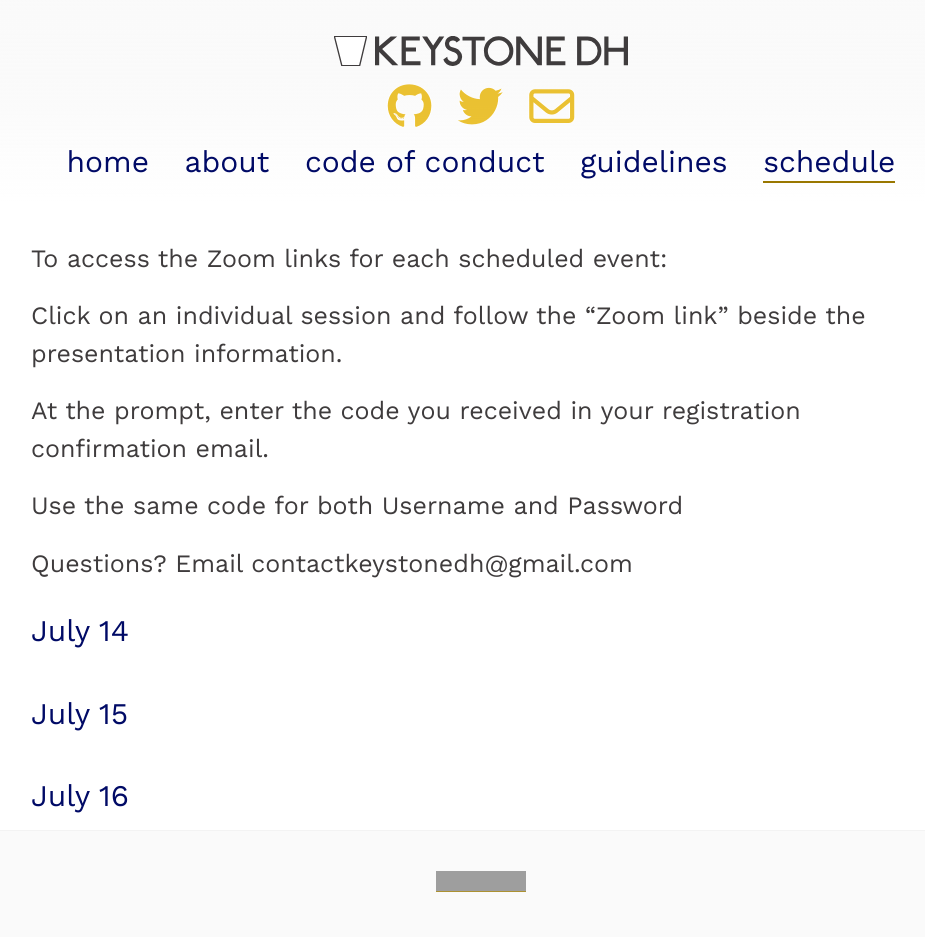
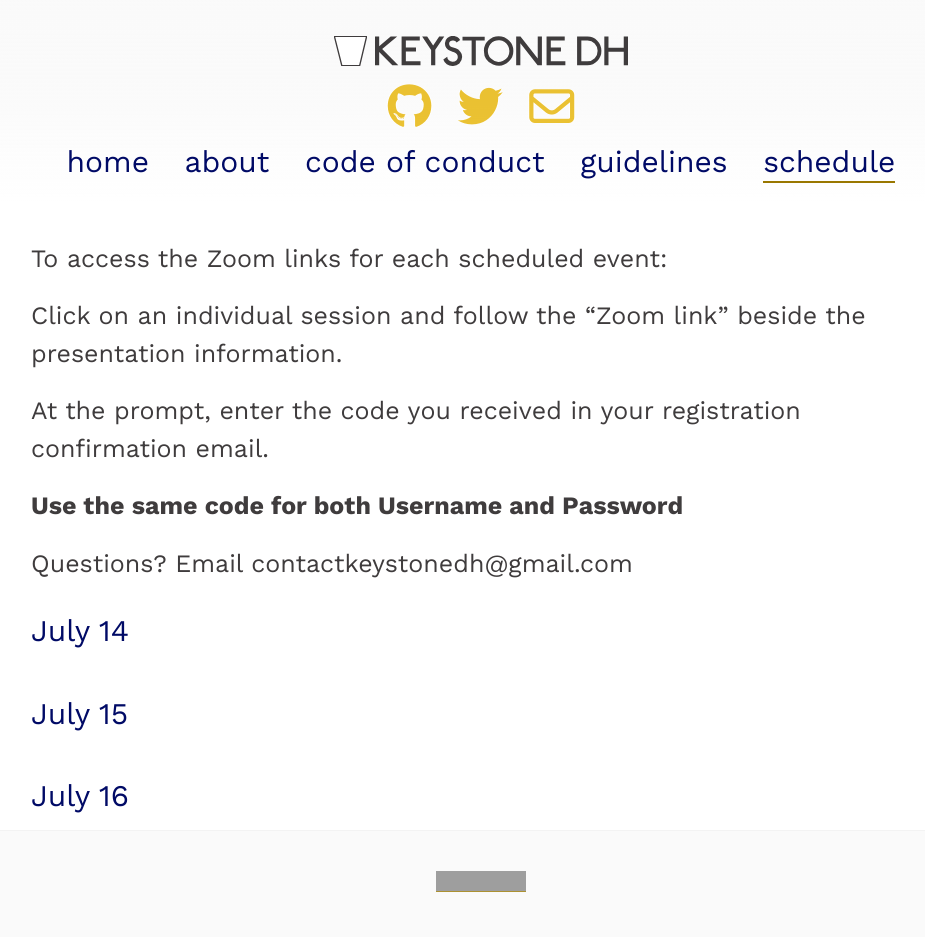
Before and after one commit to KeystoneDH/2021, a Jekyll site: the page built from _pages/schedule.md, in a window 1280 px wide. Shown: the whole page, without its empty margins (159-1084 px from the left). Built offline with Jekyll 4.4.1, drawn with Linux system fonts in a browser that asks for light colours; nearby versions of some CDN libraries; grey boxes are pictures that could not be loaded.

```diff
--- a/_pages/schedule.md
+++ b/_pages/schedule.md
@@ -11,7 +11,7 @@ Click on an individual session and follow the "Zoom link" beside the presentatio
 
 At the prompt, enter the code you received in your registration confirmation email.
 
-Use the same code for both Username and Password
+**Use the same code for both Username and Password**
 
 Questions? Email contactkeystonedh@gmail.com
 
```
